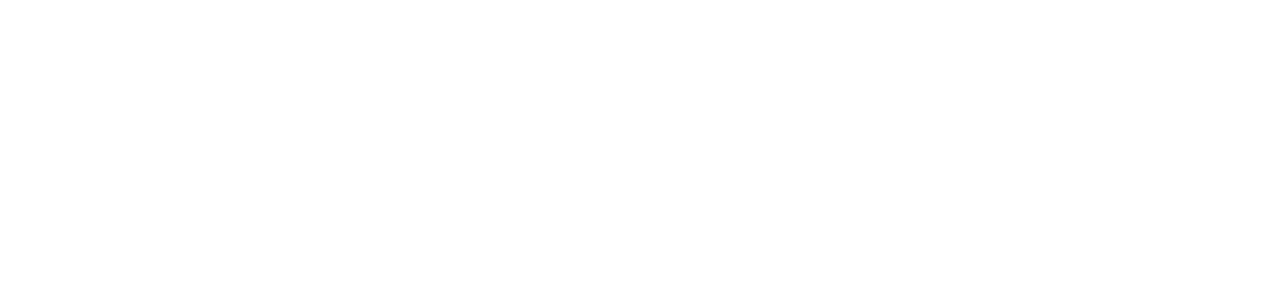
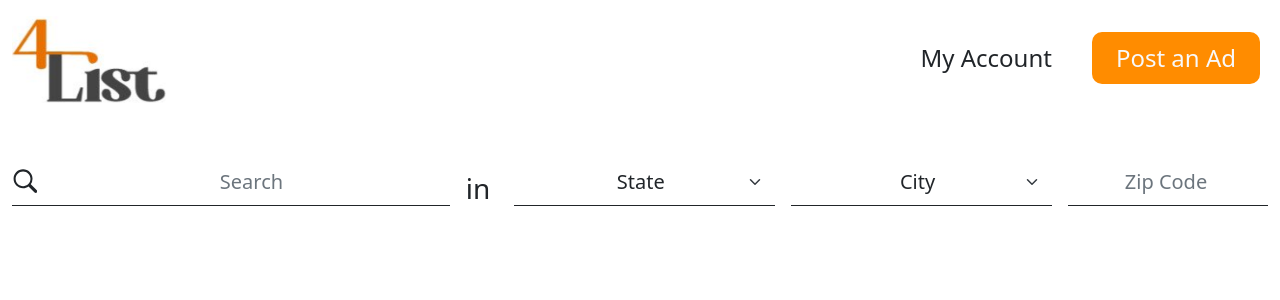
Before and after one commit to chan34kelvin/HCI-Team-4-4list, a React (Create React App) app in the folder 4list/: page /event/2 in a window 1280 px wide. Shown: the top 300 px of the page. Built offline with nearby package versions, Linux system fonts and the light colour scheme.

Commit message:
navbar for future edits

```diff
--- a/4list/src/App.js
+++ b/4list/src/App.js
@@ -4,12 +4,14 @@
 import NavigationBar from "./components/Navbar";
 
 const Home = lazy(() => import("./components/Home"));
+const Navigation = lazy(() => import("./components/navigation/Navigation"))
 
 function App() {
   return (
     <Router>
       <div id="App">
         <Suspense fallback={<h1 className="">loading...</h1>}>
+          <Navigation/>
           <Route exact path= "/" component= {Home}/>
         </Suspense>
       </div>
--- a/4list/src/components/Home.js
+++ b/4list/src/components/Home.js
@@ -5,7 +5,7 @@
 const Home = () => {
     return (
         <div>
-            <Navigation/>
+            {/* <Navigation/> */}
             {/* <Navbar/> */}
         </div>
     );
--- a/4list/src/components/navigation/Navigation.js
+++ b/4list/src/components/navigation/Navigation.js
@@ -1,5 +1,3 @@
-import { useEffect, useState } from "react";
-
 import TopBar from "./top/TopBar";
 import SearchBar from "./search/SearchBar";
 
--- a/4list/src/components/navigation/search/components/City.js
+++ b/4list/src/components/navigation/search/components/City.js
@@ -7,11 +7,11 @@
       className="d-flex flex-row w-100 align-items-center gap-3"
       style={{
         borderBottom: "1px solid",
-        minWidth: "40%",
+        minWidth: "30%",
       }}
     >
       <select
-        className="form-select text-md-center p-2 ps-0 fs-5"
+        className="form-select text-lg-center p-2 ps-0 fs-5"
         style={{
           border: "none",
           transition: "none",
--- a/4list/src/components/navigation/search/components/State.js
+++ b/4list/src/components/navigation/search/components/State.js
@@ -11,7 +11,7 @@
       }}
     >
       <select
-        className="form-select text-md-center p-2 ps-0 fs-5"
+        className="form-select text-lg-center p-2 ps-0 fs-5"
         style={{
           border: "none",
           transition: "none",
--- a/4list/src/components/navigation/search/components/ZipCode.js
+++ b/4list/src/components/navigation/search/components/ZipCode.js
@@ -15,7 +15,7 @@
       >
         <input
           type="text"
-          className="form-control text-md-center p-2 ps-1 fs-5"
+          className="form-control text-lg-center p-2 ps-1 fs-5"
           placeholder= "Zip Code"
           maxLength= "5"
           style={{
```
